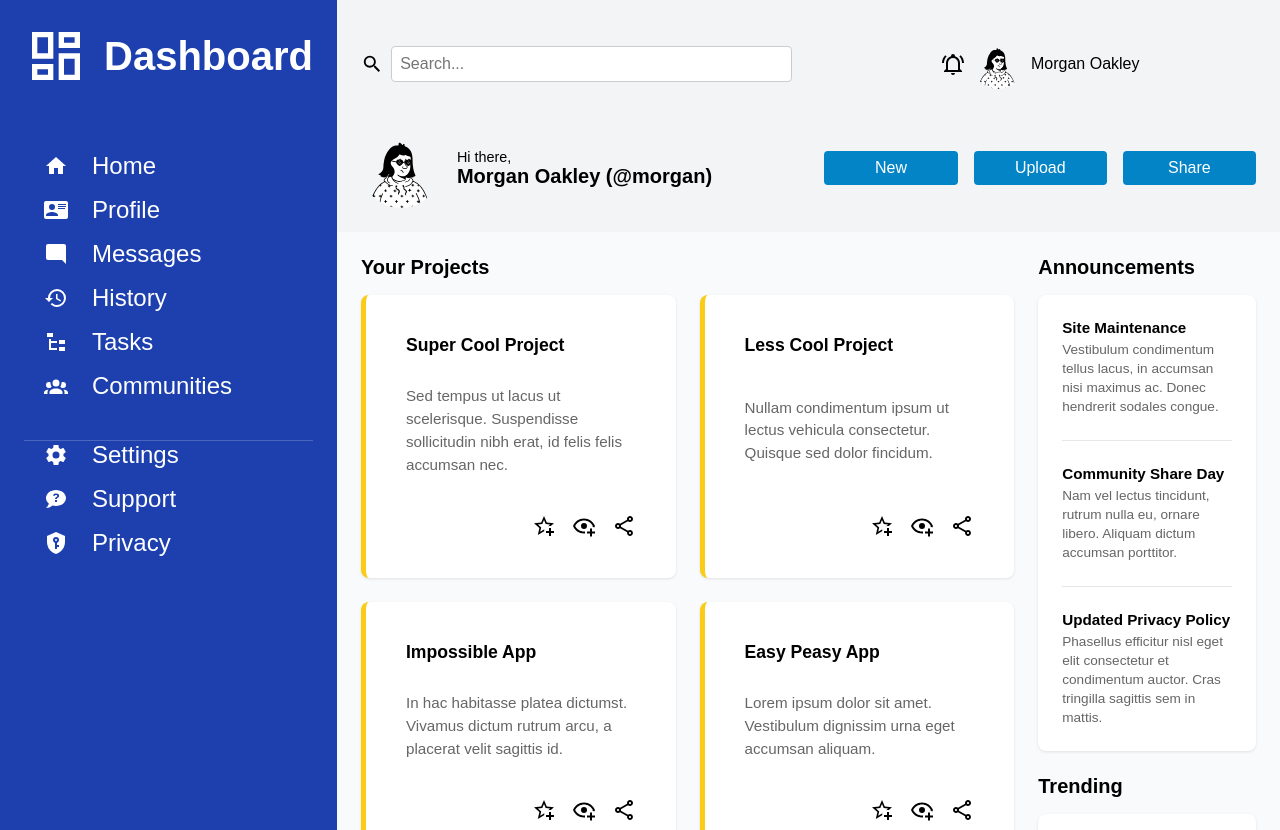
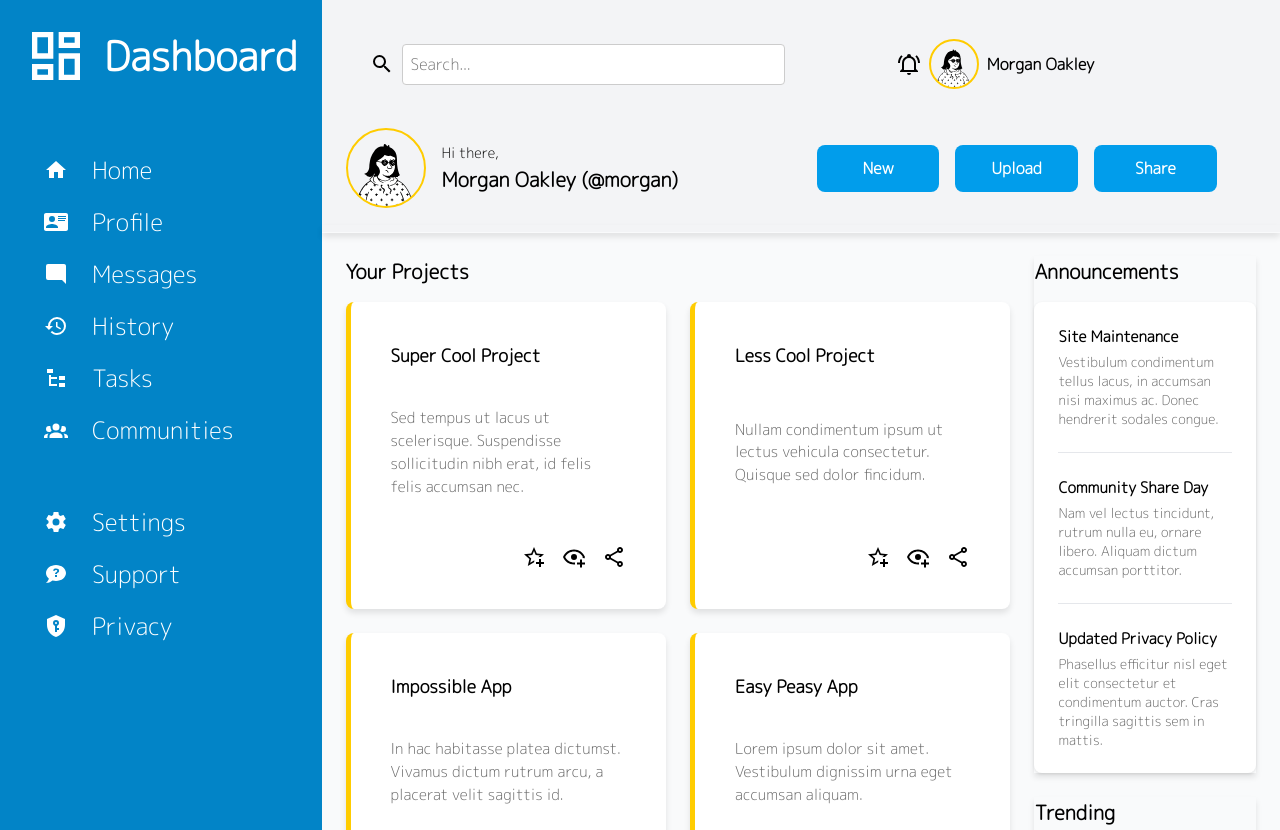
Before and after one commit to gregorgatej/admin-dashboard, a plain HTML site: page index.html in a window 1280 px wide. Shown: the top 830 px of the page. Drawn offline with Linux system fonts and the light colour scheme.

Commit message:
feat: add custom font and other, mostly stylistic changes
- remove unnecessary underline in sidebar
- change fonts
- change background colors
- add links to icons
- make images appear clickable
- add outline for main content and header images and SVGs
- add bottom shades to header, cards, announcements and trending
  sections

```diff
--- a/css/styles.css
+++ b/css/styles.css
@@ -1,3 +1,12 @@
+@font-face {
+    font-family: 'Rounded Mplus 1c Light';
+    src: url('../assets/fonts/RoundedMplus1c-Light.woff2') format('woff2'),
+        url('../assets/fonts/RoundedMplus1c-Light.woff') format('woff');
+    font-weight: 300;
+    font-style: normal;
+    font-display: swap;
+}
+
 :root {
     --icon-width: 1.5rem;
     --icon-height: 1.5rem;
@@ -10,7 +19,28 @@
 }
 
 body {
-    font-family: Arial, sans-serif;
+    font-family: "Rounded Mplus 1c Light", Arial, sans-serif;
+}
+
+a {
+    color: inherit;
+    text-decoration: none;
+    display: inline-block;
+    vertical-align: middle;
+}
+
+a svg,
+a img {
+    display: block;
+}
+
+img {
+    cursor: pointer;
+}
+
+.main-content img,
+.header img {
+    border: 2px solid #ffcc00
 }
 
 .container {
@@ -25,7 +55,7 @@ body {
 
 .sidebar {
     grid-area: sidebar;
-    background-color: #1e40af;
+    background-color: #0284c7;
     color: white;
     display: grid;
     grid-template-rows: auto 1fr;
@@ -67,8 +97,7 @@ body {
 }
 
 .sidebar-nav ul:not(:last-child) {
-    padding-bottom: 2.5rem;
-    border-bottom: 1px solid rgba(255, 255, 255, 0.2);
+    padding-bottom: 3.5rem;
 }
 
 .sidebar-nav a {
@@ -88,12 +117,24 @@ body {
 }
 
 .header {
+    position: relative;
     grid-area: header;
     background-color: #f3f4f6;
     display: grid;
     grid-template-rows: 1fr 1fr;
     padding: 1.5rem;
     gap: 1.5rem;
+}
+
+.header::after {
+    content: "";
+    position: absolute;
+    bottom: -1px;
+    left: 0;
+    right: 0;
+    height: 8px;
+    box-shadow: 0 4px 6px rgba(0, 0, 0, 0.1);
+    pointer-events: none;
 }
 
 .header-top {
@@ -108,6 +149,7 @@ body {
     gap: 0.5rem;
     align-items: center;
     align-content: center;
+    padding-left: 1.5rem;
 }
 
 .header-search svg {
@@ -121,13 +163,25 @@ body {
     border: 1px solid #ccc;
     border-radius: 4px;
     font-size: 1rem;
+    font-family: "Rounded Mplus 1c Light", Arial, sans-serif;
+}
+
+.header-search input:focus {
+    outline: none;
+    border: 2px solid #ffcc00;
+    box-shadow: 0 0 0 3px rgba(255, 140, 0, 0.1);
 }
 
 .header-user-info {
     display: flex;
     gap: 0.5rem;
     align-items: center;
-    justify-content: center;
+    justify-content: left;
+    padding-left: 5rem;
+}
+
+.header-user-info span {
+    font-weight: bold;
 }
 
 .header-user-info svg {
@@ -174,16 +228,20 @@ body {
     display: grid;
     grid-template-columns: repeat(3, 1fr);
     gap: 1rem;
+    max-width: 400px;
 }
 
 .header-buttons button {
-    padding: 0.5rem 1.5rem;
-    background-color: #0284c7;
+    padding: 0.75rem;
+    background-color: #019deb;
     color: white;
     border: none;
-    border-radius: 4px;
+    border-radius: 8px;
     cursor: pointer;
     font-size: 1rem;
+    width: 100%;
+    font-family: "Rounded Mplus 1c Light", Arial, sans-serif;
+    font-weight: bold;
 }
 
 .header-buttons button:hover {
@@ -219,11 +277,11 @@ body {
     background-color: white;
     padding: 2.5rem;
     border-radius: 8px;
-    border-left: 5px solid #facc15;
-    box-shadow: 0 1px 3px rgba(0, 0, 0, 0.1);
+    border-left: 5px solid #ffcc00;
     display: flex;
     flex-direction: column;
     justify-content: space-between;
+    box-shadow: 0 4px 6px rgba(0, 0, 0, 0.1);
 }
 
 .project-card h4 {
@@ -260,6 +318,7 @@ body {
 .announcements-section {
     display: grid;
     grid-template-rows: auto 1fr;
+    box-shadow: 0 4px 6px rgba(0, 0, 0, 0.1);
 }
 
 .announcements-section h3 {
@@ -296,6 +355,7 @@ body {
 .trending-section {
     display: grid;
     grid-template-rows: auto 1fr;
+    box-shadow: 0 4px 6px rgba(0, 0, 0, 0.1);
 }
 
 .trending-section h3 {
--- a/index.html
+++ b/index.html
@@ -10,51 +10,55 @@
     <div class="container">
         <div class="sidebar">
             <div class="sidebar-branding">
+                <a href="#">
                     <svg xmlns="http://www.w3.org/2000/svg" viewBox="0 0 24 24">
                         <title>view-dashboard-outline</title>
                         <path
                             d="M19,5V7H15V5H19M9,5V11H5V5H9M19,13V19H15V13H19M9,17V19H5V17H9M21,3H13V9H21V3M11,3H3V13H11V3M21,11H13V21H21V11M11,15H3V21H11V15Z" />
                     </svg>
+                </a>
+                <a href="#">
                     <h1>Dashboard</h1>
+                </a>
             </div>
             <nav class="sidebar-nav">
                 <ul>
                     <li>
-                        <img src="assets/icons/home.svg" alt="Home">
+                        <a href="#"><img src="assets/icons/home.svg" alt="Home"></a>
                         <a href="#">Home</a>
                     </li>
                     <li>
-                        <img src="assets/icons/profile.svg" alt="Profile">
+                        <a href="#"><img src="assets/icons/profile.svg" alt="Profile"></a>
                         <a href="#">Profile</a>
                     </li>
                     <li>
-                        <img src="assets/icons/messages.svg" alt="Messages">
+                        <a href="#"><img src="assets/icons/messages.svg" alt="Messages"></a>
                         <a href="#">Messages</a>
                     </li>
                     <li>
-                        <img src="assets/icons/history.svg" alt="History">
+                        <a href="#"><img src="assets/icons/history.svg" alt="History"></a>
                         <a href="#">History</a>
                     </li>
                     <li>
-                        <img src="assets/icons/tasks.svg" alt="Tasks">
+                        <a href="#"><img src="assets/icons/tasks.svg" alt="Tasks"></a>
                         <a href="#">Tasks</a>
                     </li>
                     <li>
-                        <img src="assets/icons/communities.svg" alt="Communities">
+                        <a href="#"><img src="assets/icons/communities.svg" alt="Communities"></a>
                         <a href="#">Communities</a>
                     </li>
                 </ul>
                 <ul>
                     <li>
-                        <img src="assets/icons/settings.svg" alt="Settings">
+                        <a href="#"><img src="assets/icons/settings.svg" alt="Settings"></a>
                         <a href="#">Settings</a>
                     </li>
                     <li>
-                        <img src="assets/icons/support.svg" alt="Support">
+                        <a href="#"><img src="assets/icons/support.svg" alt="Support"></a>
                         <a href="#">Support</a>
                     </li>
                     <li>
-                        <img src="assets/icons/privacy.svg" alt="Privacy">
+                        <a href="#"><img src="assets/icons/privacy.svg" alt="Privacy"></a>
                         <a href="#">Privacy</a>
                     </li>
                 </ul>
@@ -63,20 +67,24 @@
         <div class="header">
             <div class="header-top">
                 <div class="header-search">
+                    <a href="#">
                         <svg xmlns="http://www.w3.org/2000/svg" viewBox="0 0 24 24">
                             <title>magnify</title>
                             <path
                                 d="M9.5,3A6.5,6.5 0 0,1 16,9.5C16,11.11 15.41,12.59 14.44,13.73L14.71,14H15.5L20.5,19L19,20.5L14,15.5V14.71L13.73,14.44C12.59,15.41 11.11,16 9.5,16A6.5,6.5 0 0,1 3,9.5A6.5,6.5 0 0,1 9.5,3M9.5,5C7,5 5,7 5,9.5C5,12 7,14 9.5,14C12,14 14,12 14,9.5C14,7 12,5 9.5,5Z" />
                         </svg>
+                    </a>
                     <input type="text" placeholder="Search...">
                 </div>
                 <div class="header-user-info">
+                    <a href="#">
                         <svg xmlns="http://www.w3.org/2000/svg" viewBox="0 0 24 24">
                             <title>bell-ring-outline</title>
                             <path
                                 d="M10,21H14A2,2 0 0,1 12,23A2,2 0 0,1 10,21M21,19V20H3V19L5,17V11C5,7.9 7.03,5.17 10,4.29C10,4.19 10,4.1 10,4A2,2 0 0,1 12,2A2,2 0 0,1 14,4C14,4.1 14,4.19 14,4.29C16.97,5.17 19,7.9 19,11V17L21,19M17,11A5,5 0 0,0 12,6A5,5 0 0,0 7,11V18H17V11M19.75,3.19L18.33,4.61C20.04,6.3 21,8.6 21,11H23C23,8.07 21.84,5.25 19.75,3.19M1,11H3C3,8.6 3.96,6.3 5.67,4.61L4.25,3.19C2.16,5.25 1,8.07 1,11Z" />
                         </svg>
-                    <img src="assets/avatars/mason-morgan.svg" alt="User avatar">
+                    </a>
+                    <a href="#"><img src="assets/avatars/mason-morgan.svg" alt="User avatar"></a>
                     <span>Morgan Oakley</span>
                 </div>
             </div>
```
Also changed, not shown: assets/fonts/RoundedMplus1c-Light.woff2 (added), 1 other file. Lines whose indentation alone changed are shown as unchanged.
